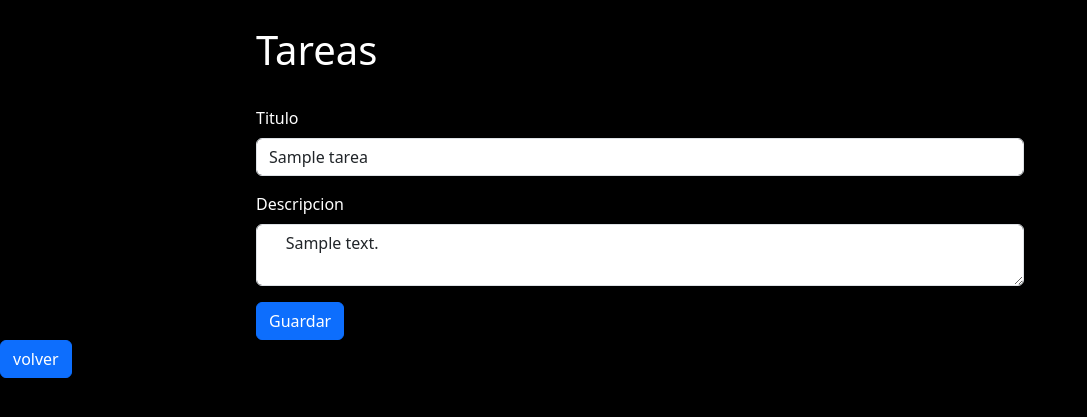
After one commit to TimboAG/Django-PostgreSQL-CRUD, a Django app: page /modificar/1/ in a window 1280 px wide. The commit adds this page. Shown: the top 417 px of the page, without its empty margins (0-1087 px from the left). Run offline with Django 4.2, Linux system fonts and the light colour scheme; tables that the repository leaves empty hold one stand-in row (values such as "Sample post").

Commit message:
aprendiendo Django

```diff
--- a/djangocrud/urls.py
+++ b/djangocrud/urls.py
@@ -23,5 +23,8 @@ urlpatterns = [
     path('crear/', views.crear_tarea, name="crear_tarea"),
     path('ver/', views.ver_tareas, name="ver_tareas"),
     path('eliminar/<int:id>', views.eliminar_tareas, name="eliminar_tareas"),
+    path('modificar/<int:id>/', views.modificar_tarea, name='modificar_tarea'),
+    path('guardar-modificacion/<int:id>/',
+         views.guardar_modificacion_tarea, name='guardar_modificacion_tarea'),
     path('admin/', admin.site.urls),
 ]
--- a/tareas/static/css/styles.css
+++ b/tareas/static/css/styles.css
@@ -21,3 +21,13 @@ body{
     text-align: center;
     margin-top: 5%;
 }
+
+.acciones form {
+    display: inline-block;
+    margin-right: 10px;
+}
+
+.botones {
+display: flex;
+gap: 10px;
+}
--- /dev/null
+++ b/tareas/templates/modificar_tarea.html
@@ -0,0 +1,38 @@
+{% extends "base.html" %} {% block cuerpo %}
+<form
+  class="formTareas"
+  method="POST"
+  action="{% url 'guardar_modificacion_tarea' misTareas.id %}"
+>
+  {% csrf_token %}
+  <h1>Tareas</h1>
+  <br />
+  <div class="mb-3">
+    <label for="titulo" class="form-label">Titulo</label>
+    <input
+      type="text"
+      class="form-control"
+      id="titulo"
+      name="titulo"
+      value="{{misTareas.titulo}}"
+    />
+  </div>
+  <div class="mb-3">
+    <label for="descripcion" class="form-label">Descripcion</label>
+    <textarea
+      type="text"
+      class="form-control"
+      id="descripcion"
+      name="descripcion"
+      value="{{misTareas.descripcion}}"
+    >
+    {{misTareas.descripcion}}
+    </textarea>
+  </div>
+  <button type="submit" class="btn btn-primary">Guardar</button>
+</form>
+<form action="{% url 'vista_tareas' %} " method="POST">
+  {% csrf_token %}
+  <button type="submit" class="btn btn-primary">volver</button>
+</form>
+{% endblock cuerpo %}
--- a/tareas/views.py
+++ b/tareas/views.py
@@ -24,3 +24,16 @@ def eliminar_tareas(request, id):
     misTareas = tareas.objects.get(id=id)
     misTareas.delete()
     return redirect("/ver")
+
+
+def modificar_tarea(request, id):
+    misTareas = tareas.objects.get(id=id)
+    return render(request, "modificar_tarea.html", {"misTareas": misTareas})
+
+
+def guardar_modificacion_tarea(request, id):
+    misTareas = tareas.objects.get(id=id)
+    misTareas.titulo = request.POST['titulo']
+    misTareas.descripcion = request.POST['descripcion']
+    misTareas.save()
+    return redirect("/ver")
```
Also changed, not shown: tareas/templates/lista_tareas.html (+15 -4 lines).
